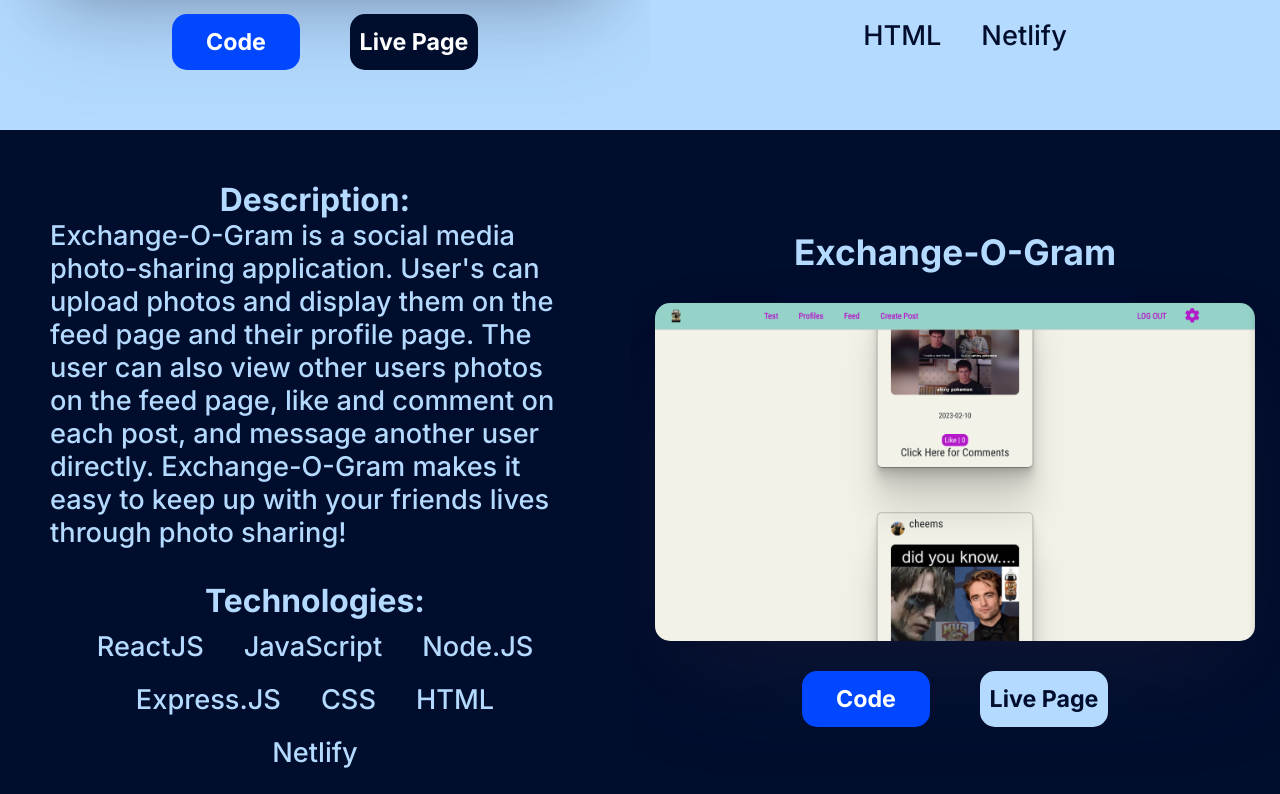
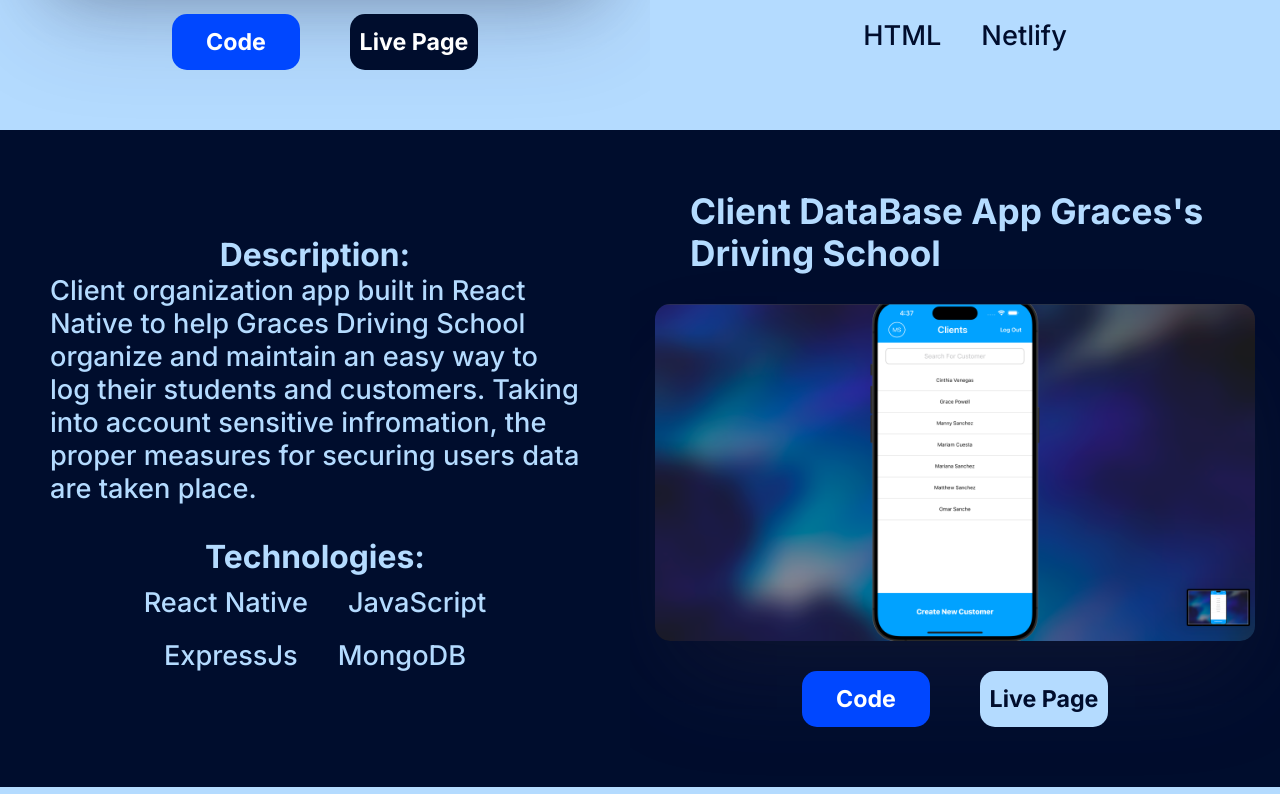
Before and after one commit to mannysanz715/v2Portfolio, a React (Vite) app: page / in a window 1280 px wide. Shown: the part 1466-2260 px from the top of the page. Built offline with nearby package versions, Linux system fonts and the light colour scheme.

Commit message:
Add Client App to port.

```diff
--- a/src/data/projects.js
+++ b/src/data/projects.js
@@ -14,6 +14,14 @@
     codeLink : 'https://github.com/mannysanz715/BestDrivingTeacherFront',
     liveLink : 'https://gracesdrivingschool.com',
     technologies: ['ReactJS','JavaScript','CSS', 'HTML', 'Netlify'],
+  },
+  {
+    title: "Client DataBase App Graces's Driving School",
+    description : 'Client organization app built in React Native to help Graces Driving School organize and maintain an easy way to log their students and customers. Taking into account sensitive infromation, the proper measures for securing users data are taken place.  ',
+    image : '/assets/projectImages/database-app.png',
+    codeLink : 'https://github.com/mannysanz715/ClientApp-2.0',
+    liveLink : 'https://github.com/mannysanz715/ClientApp-2.0',
+    technologies: ['React Native', 'JavaScript', 'ExpressJs', 'MongoDB'],
   },
   {
     title: 'Exchange-O-Gram',
@@ -39,14 +47,14 @@
     liveLink : 'https://connect4ms.netlify.app/',
     technologies: ['JavaScript', 'CSS', 'HTML', 'Netlify'],
   },
-  {
-    title: 'Cakes by Murr (Cake Calculator)',
-    description : 'Still in the works...',
-    image : '/assets/projectImages/cakecalculator.png',
-    codeLink : 'https://github.com/mannysanz715/Cake-Calculator-Front',
-    liveLink : '#',
-    technologies: ['ReactJS','JavaScript','Node.JS','Express.JS', 'CSS', 'HTML', 'Netlify'],
-  },
+  // {
+  //   title: 'Cakes by Murr (Cake Calculator)',
+  //   description : 'Still in the works...',
+  //   image : '/assets/projectImages/cakecalculator.png',
+  //   codeLink : 'https://github.com/mannysanz715/Cake-Calculator-Front',
+  //   liveLink : '#',
+  //   technologies: ['ReactJS','JavaScript','Node.JS','Express.JS', 'CSS', 'HTML', 'Netlify'],
+  // },
 ]
 
 export default projects
```
Also changed, not shown: public/assets/projectImages/database-app.png (added).
